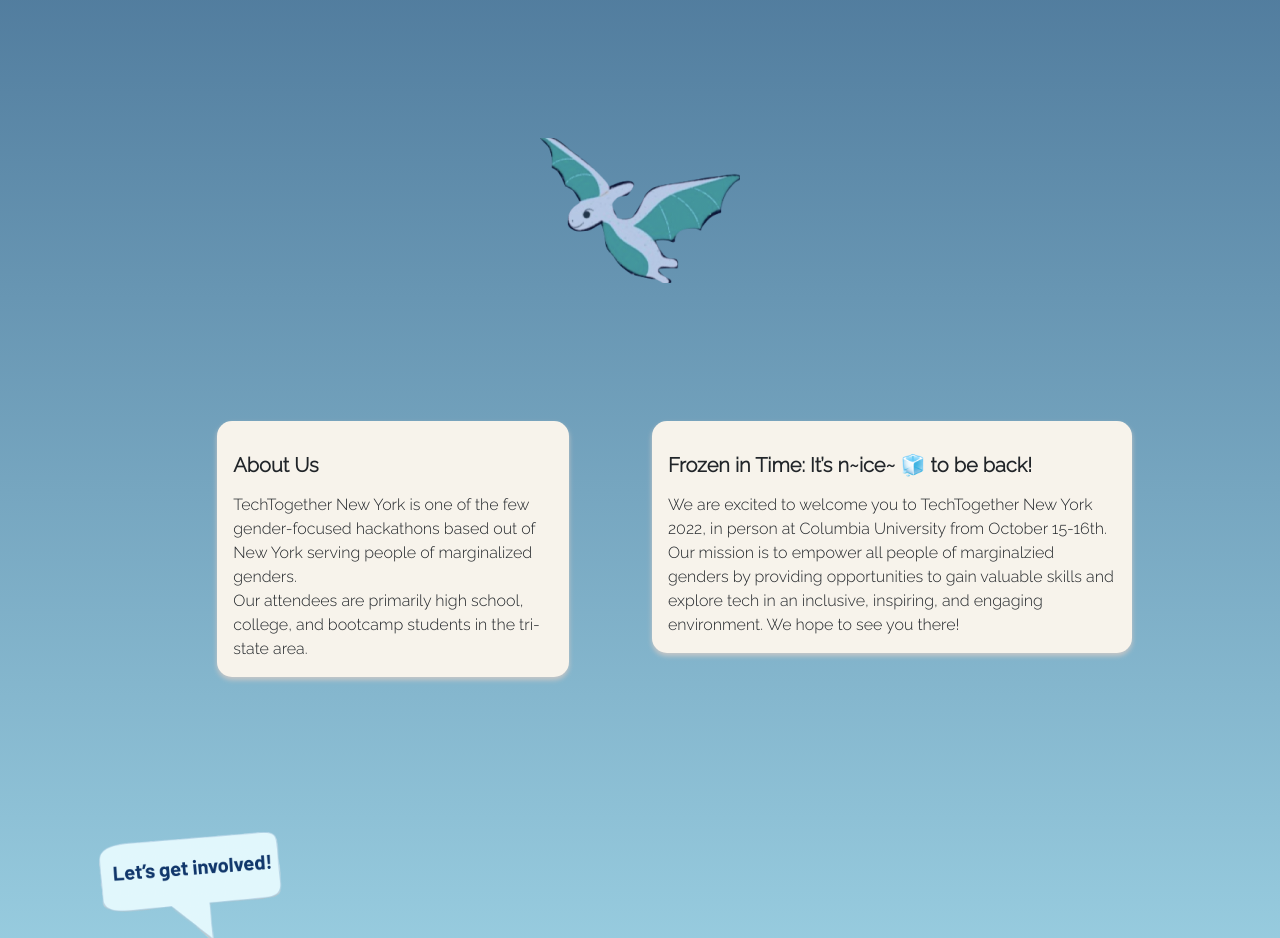
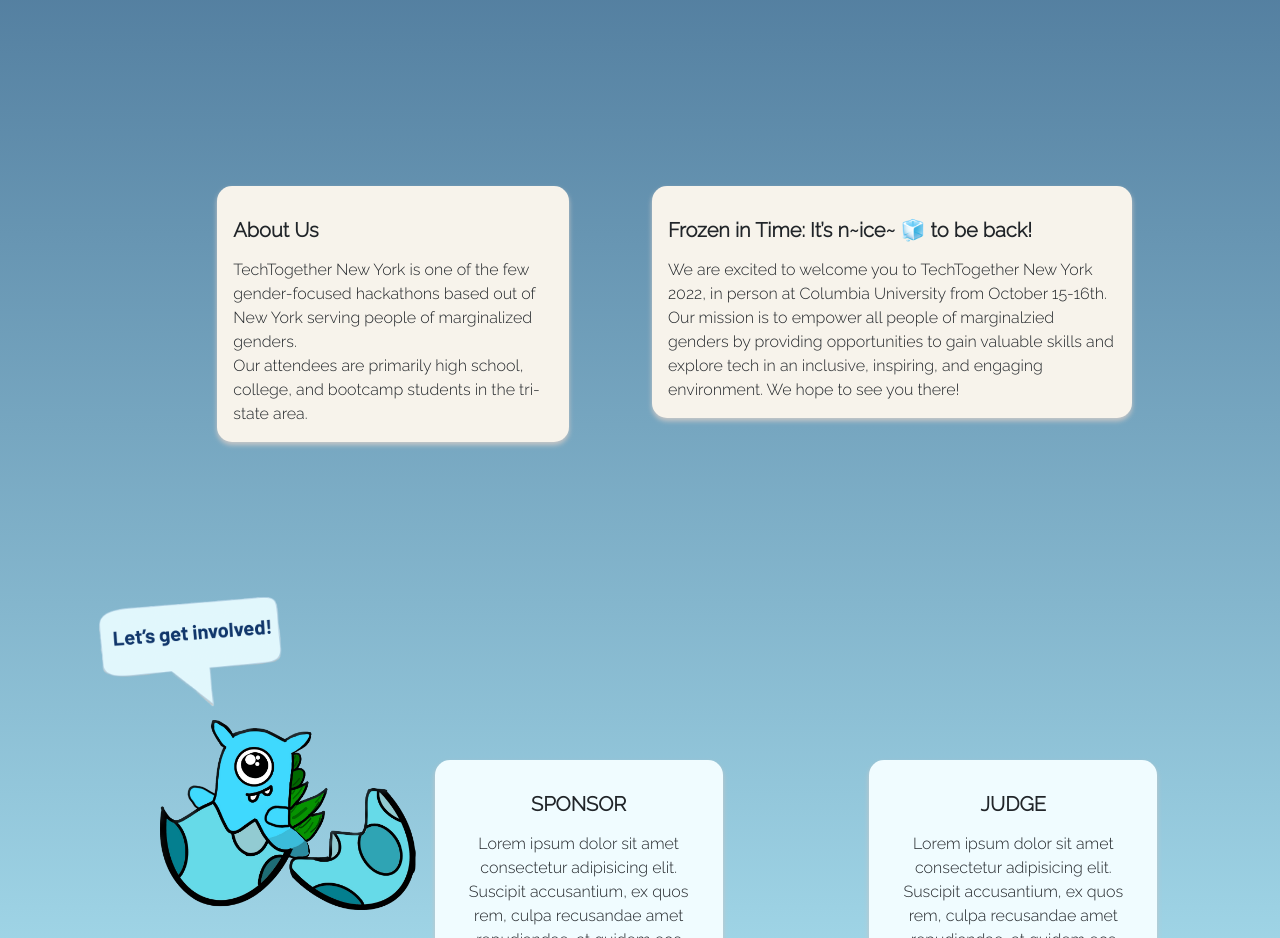
Before and after one commit to TechTogetherInc/TechTogether-NewYork2022, a plain HTML site: page index.html in a window 1280 px wide. Shown: the part 1320-2258 px from the top of the page. Drawn offline with nearby package versions, Linux system fonts and the light colour scheme.

Commit message:
removed my flying dino

```diff
--- a/index.html
+++ b/index.html
@@ -95,7 +95,6 @@
             </div>
         </div>
 
-        <img src="./assets/flying_dino.png" alt="" id="flying-dino">
 
         <!--    About Us    -->
         <div id="aboutus">
--- a/style.css
+++ b/style.css
@@ -135,15 +135,6 @@
     left: 10rem;
     max-width: 20%;
     height: auto;
-}
-
-#flying-dino {
-    max-width: 20%;
-    height: auto;
-    display: block;
-    margin-left: auto;
-    margin-right: auto;
-    padding-bottom: 90px;
 }
 
 #dino-prints {
```
